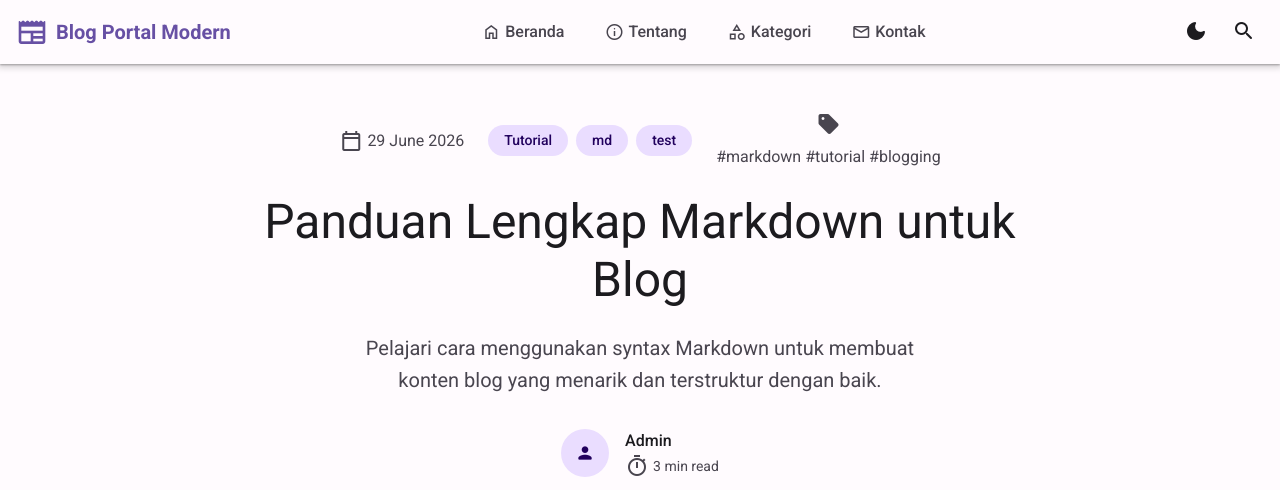
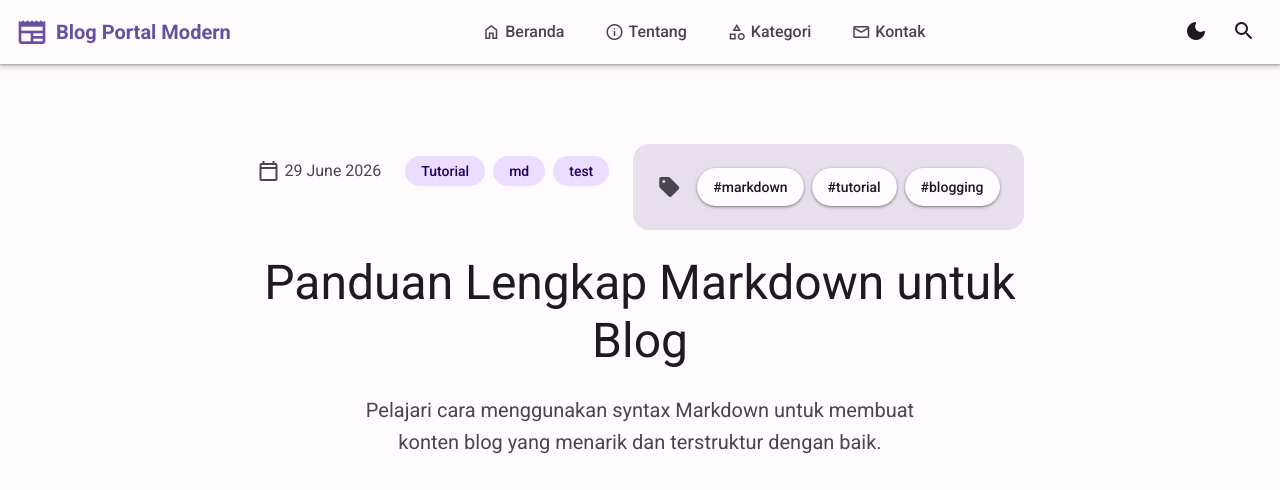
Before and after one commit to awvrverse/awvrverse.github.io, a Jekyll site: the page built from _posts/2026-06-30-Panduan Lengkap Markdown untuk Blog.md, in a window 1280 px wide and 1400 px high. Shown: the top 490 px of the window. Built offline with Jekyll 4.4.1, drawn with Linux system fonts in a browser that asks for light colours.

Commit message:
Update main.css

```diff
--- a/assets/css/main.css
+++ b/assets/css/main.css
@@ -1124,3 +1124,60 @@ button {
         line-height: 1.6;
     }
 }
+
+/* Post Tags */
+.post-tags {
+    display: flex;
+    align-items: center;
+    gap: var(--spacing-md);
+    margin-top: var(--spacing-xl);
+    padding: var(--spacing-lg);
+    background-color: var(--md-sys-color-surface-variant);
+    border-radius: var(--md-sys-shape-corner-large);
+    flex-wrap: wrap;
+}
+
+.post-tags > .material-icons-round {
+    color: var(--md-sys-color-on-surface-variant);
+    font-size: 1.5rem;
+    flex-shrink: 0;
+}
+
+.post-tags-list {
+    display: flex;
+    flex-wrap: wrap;
+    gap: var(--spacing-sm);
+}
+
+.tag-link {
+    display: inline-flex;
+    align-items: center;
+    padding: var(--spacing-sm) var(--spacing-md);
+    background-color: var(--md-sys-color-surface);
+    color: var(--md-sys-color-on-surface);
+    border-radius: var(--md-sys-shape-corner-extra-large);
+    font-size: 0.875rem;
+    font-weight: 500;
+    text-decoration: none;
+    transition: var(--transition-fast);
+    box-shadow: var(--md-sys-elevation-1);
+}
+
+.tag-link:hover {
+    background-color: var(--md-sys-color-tertiary);
+    color: var(--md-sys-color-on-tertiary);
+    transform: translateY(-2px);
+    box-shadow: var(--md-sys-elevation-2);
+}
+
+/* Responsive */
+@media (max-width: 640px) {
+    .post-tags {
+        flex-direction: column;
+        align-items: flex-start;
+    }
+
+    .post-tags > .material-icons-round {
+        margin-bottom: var(--spacing-xs);
+    }
+}
```
